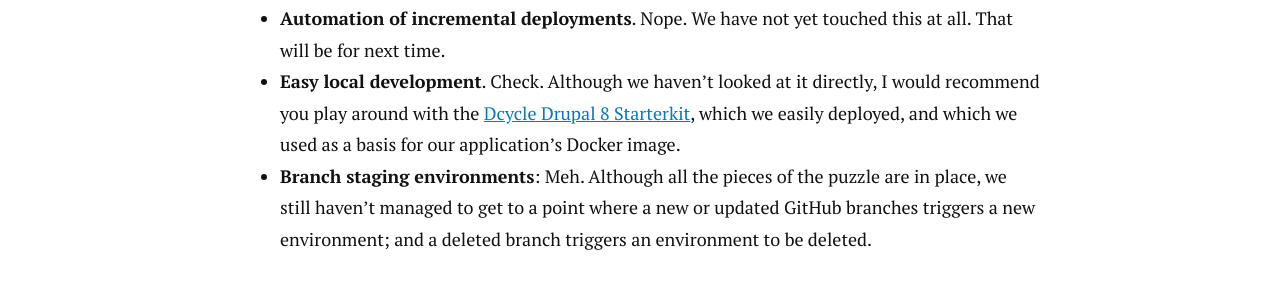
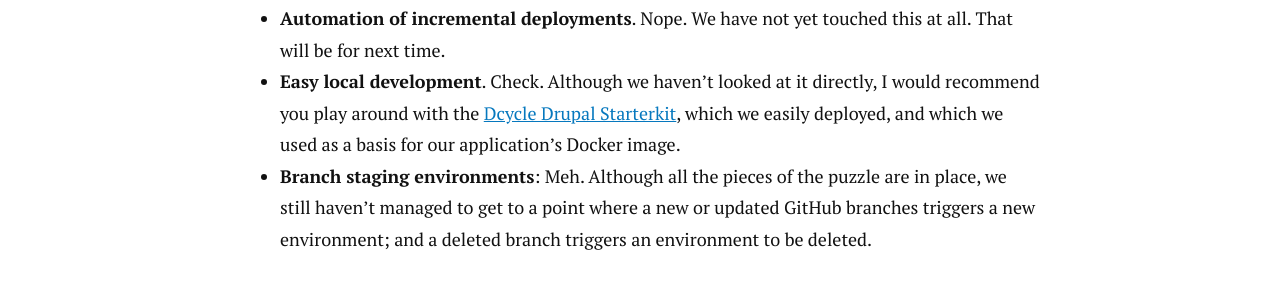
Before and after one commit to alberto56/dcycleblog, a Jekyll site: the page built from kubernetes/16-next-steps/index.md, in a window 1280 px wide. Shown: the part 957-1253 px from the top of the page. Built offline with Jekyll 4.4.1, drawn with Linux system fonts in a browser that asks for light colours; nearby versions of some CDN libraries; comment, search, counter and statistics services are not loaded.

Commit message:
Update index.md

```diff
--- a/kubernetes/16-next-steps/index.md
+++ b/kubernetes/16-next-steps/index.md
@@ -14,7 +14,7 @@
 * **LetsEncrypt**. Check. All our sites are accesible using wildcard subdomains and Let's Encrypt-backed "set-it-and-forget-it" https.
 * **Volumes**. Meh. Although we are using volumes for our Drupal sites and our Jenkins setup (type `kubectl get pvc` to see your volumes), we have not yet fully explored how these work or how they tie into the structure of our Kubernetes cluster.
 * **Automation of incremental deployments**. Nope. We have not yet touched this at all. That will be for next time.
-* **Easy local development**. Check. Although we haven't looked at it directly, I would recommend you play around with the [Dcycle Drupal 8 Starterkit](https://github.com/dcycle/starterkit-drupal8site/issues), which we easily deployed, and which we used as a basis for our application's Docker image.
+* **Easy local development**. Check. Although we haven't looked at it directly, I would recommend you play around with the [Dcycle Drupal Starterkit](https://github.com/dcycle/starterkit-drupalsite/issues), which we easily deployed, and which we used as a basis for our application's Docker image.
 * **Branch staging environments**: Meh. Although all the pieces of the puzzle are in place, we still haven't managed to get to a point where a new or updated GitHub branches triggers a new environment; and a deleted branch triggers an environment to be deleted.
 
 Next steps
```
